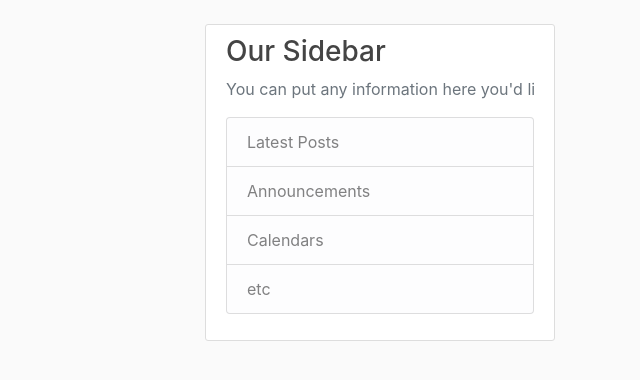
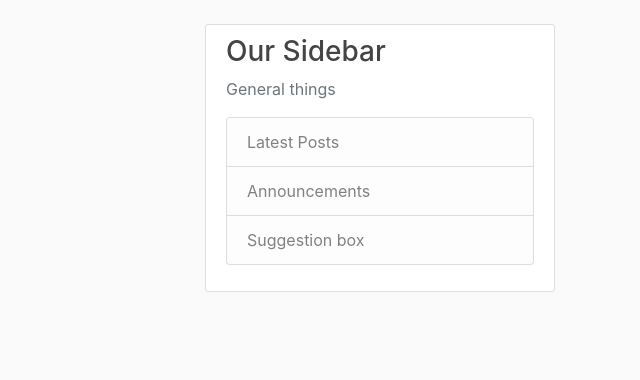
Before and after one commit to 3249V/DjangoApp, a Django app: page / in a window 1280 px wide. Shown: the part 56-436 px from the top of the page, without its empty margins (640-1280 px from the left). Run offline with Django 3.2, Linux system fonts and the light colour scheme; data that the repository does not hold is empty; some libraries are stand-ins or nearby versions.

Commit message:
Small fixes

```diff
--- a/blog/templates/blog/base.html
+++ b/blog/templates/blog/base.html
@@ -67,12 +67,11 @@
     <div class="col-md-4">
       <div class="content-section">
         <h3>Our Sidebar</h3>
-        <p class='text-muted'>You can put any information here you'd like.
+        <p class='text-muted'>General things
           <ul class="list-group">
             <li class="list-group-item list-group-item-light">Latest Posts</li>
             <li class="list-group-item list-group-item-light">Announcements</li>
-            <li class="list-group-item list-group-item-light">Calendars</li>
-            <li class="list-group-item list-group-item-light">etc</li>
+            <li class="list-group-item list-group-item-light" href="/suggestions">Suggestion box</li>
           </ul>
         </p>
       </div>
--- a/blog/urls.py
+++ b/blog/urls.py
@@ -12,6 +12,7 @@ urlpatterns = [
     path('post/<int:pk>/update/',PostUpdateView.as_view(), name='post-update'),
     path('post/<int:pk>/delete/', PostDeleteView.as_view(), name='post-delete'),
     path('about/', views.about, name='blog-about'),
+    path('suggestion', views.suggestion, name='blog-suggestion'),
     path(
         "favicon.ico",
         RedirectView.as_view(url=staticfiles_storage.url("favicon.ico")),
--- a/blog/views.py
+++ b/blog/views.py
@@ -2,7 +2,7 @@ from django.shortcuts import render, get_object_or_404
 from django.contrib.auth.mixins import LoginRequiredMixin, UserPassesTestMixin
 from django.contrib.auth.models import User
 from django.views.generic import ListView, DetailView, CreateView, UpdateView, DeleteView
-from .models import Post
+from .models import Post, Suggestion
 from .forms import TestForm
 from django.db.models import Q
 
@@ -88,3 +88,7 @@ class SearchResultsView(ListView):
 
 def about(request):
     return render(request, 'blog/about.html', {'title': 'About'})
+
+def suggestion(CreateView):
+
+    model = Suggestion
```
Also changed, not shown: blog/models.py (+7 -0 lines), blog/templates/blog/suggestion.html (added, +17 -0 lines).
